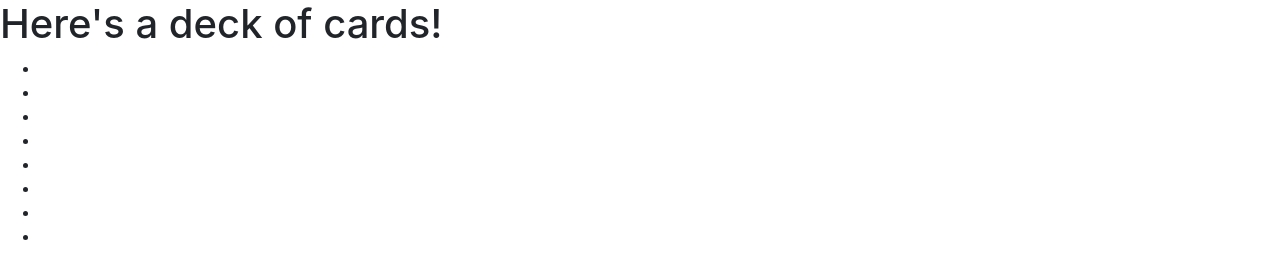
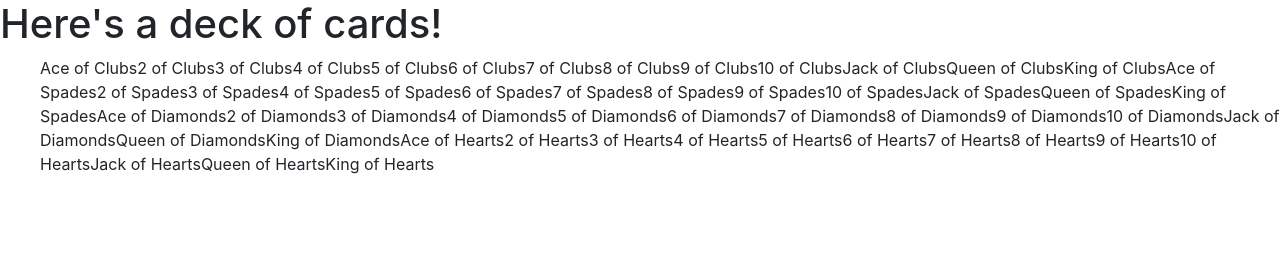
Before and after one commit to CristinaPlesa/Build-a-Deck, a plain HTML site: page index.html in a window 1280 px wide. Drawn offline with Linux system fonts and the light colour scheme.

Commit message:
WIP: working on displaying cards in list format in html.
Co-authored-by: Thomas Friedrichs <friedrichs.tommy@gmail.com>

```diff
--- a/index.html
+++ b/index.html
@@ -15,14 +15,8 @@
 
   <div>
     <ul class="display">
-      <li></li>
-      <li></li>
-      <li></li>
-      <li></li>
-      <li></li>
-      <li></li>
-      <li></li>
-      <li></li>
+
+
     </ul>
   </div>
 </body>
--- a/js/scripts.js
+++ b/js/scripts.js
@@ -4,7 +4,8 @@ $(document).ready(function() {
   suits.forEach(function(suit) {
     numbers.forEach(function(number) {
     const cardName = number.concat(suit);
-    console.log(cardName);
+
+    $(".display").append(cardName);
   });
 });
 
```
